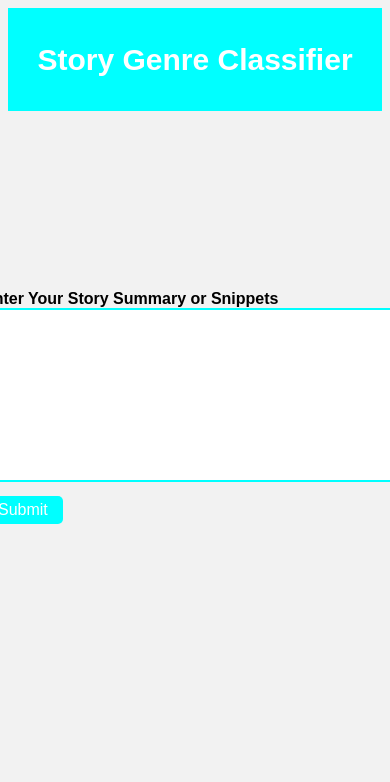
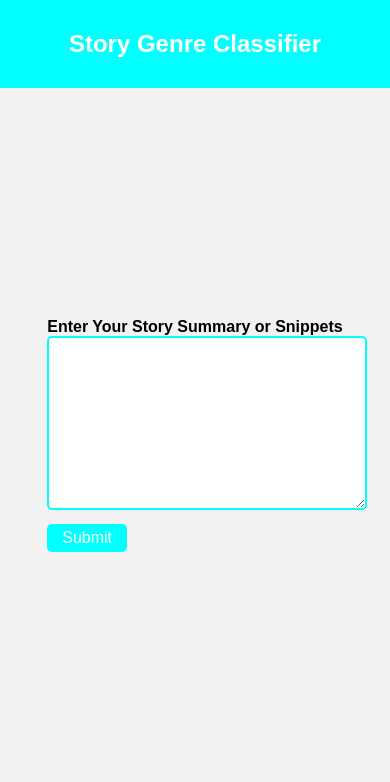
Before and after one commit to 2mdipro7/fiction-genre-classifier, a Flask app: page / in a window 390 px wide; the page is wider, and only the part inside the window is pictured. Shown: the top 782 px of that part. Run offline with Flask 2, Linux system fonts and the light colour scheme.

Commit message:
Responsive pages added

```diff
--- a/templates/index.html
+++ b/templates/index.html
@@ -6,6 +6,7 @@
         body {
             font-family: Arial, sans-serif;
             background-color: #f2f2f2;
+            margin: 0;
         }
 
         .head {
@@ -13,7 +14,7 @@
             justify-content: center;
             align-items: center;
             font-size: 30px;
-            height: 5ch;
+            height: 10vh;
             background-color: aqua;
             color: white;
             padding: 10px;
@@ -24,12 +25,14 @@
             flex-direction: column;
             align-items: center;
             justify-content: center;
-            height: 70vh;
+            height: 80vh;
+            padding: 20px;
         }
 
         #text {
             height: 150px;
-            width: 400px;
+            width: 100%;
+            max-width: 400px;
             font-size: 16px;
             padding: 10px;
             border: 2px solid aqua;
@@ -85,6 +88,20 @@
                 transform: rotate(360deg);
             }
         }
+
+        /* Media Queries */
+        @media (max-width: 768px) {
+            .head {
+                font-size: 24px;
+                height: 8vh;
+            }
+        }
+
+        @media (max-width: 480px) {
+            .center {
+                padding: 10px;
+            }
+        }
     </style>
     <div class="head"><b>Story Genre Classifier</b></div>
 </head>
```
Also changed, not shown: templates/result.html (+23 -3 lines).
